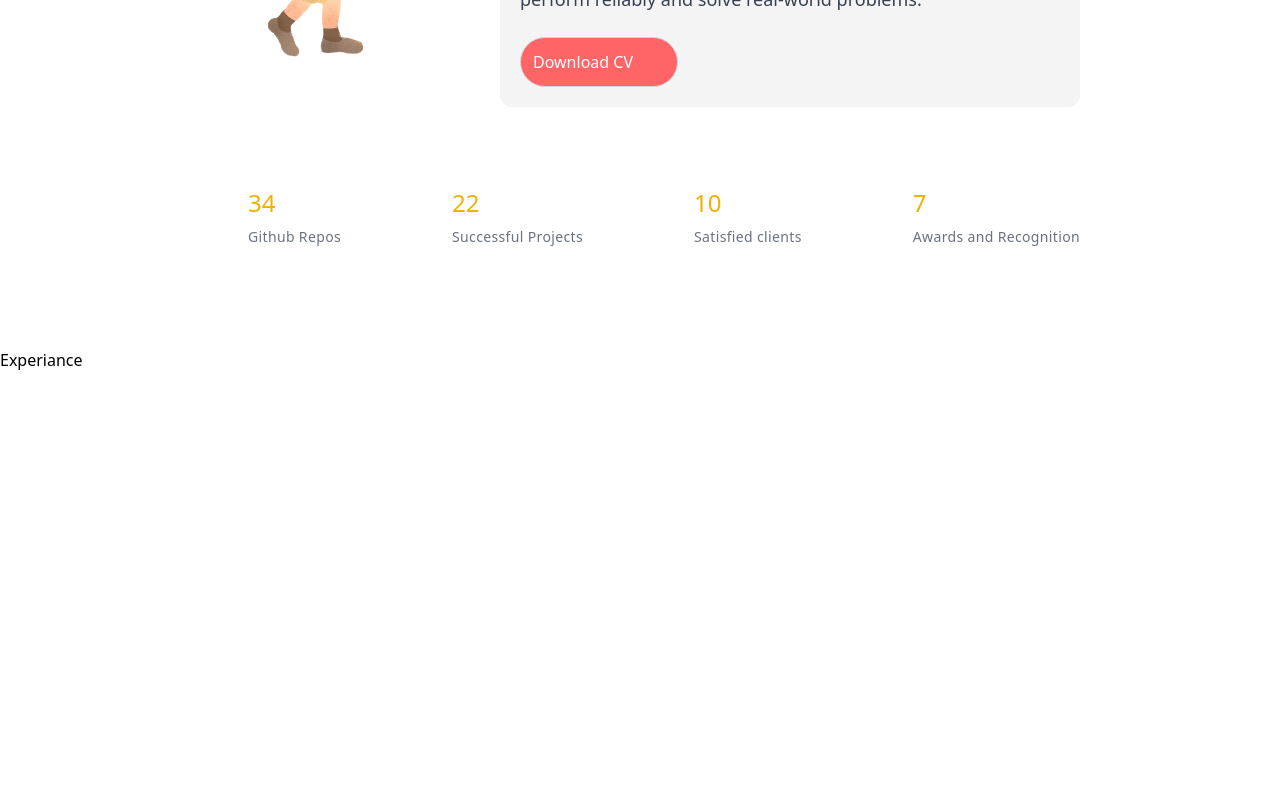
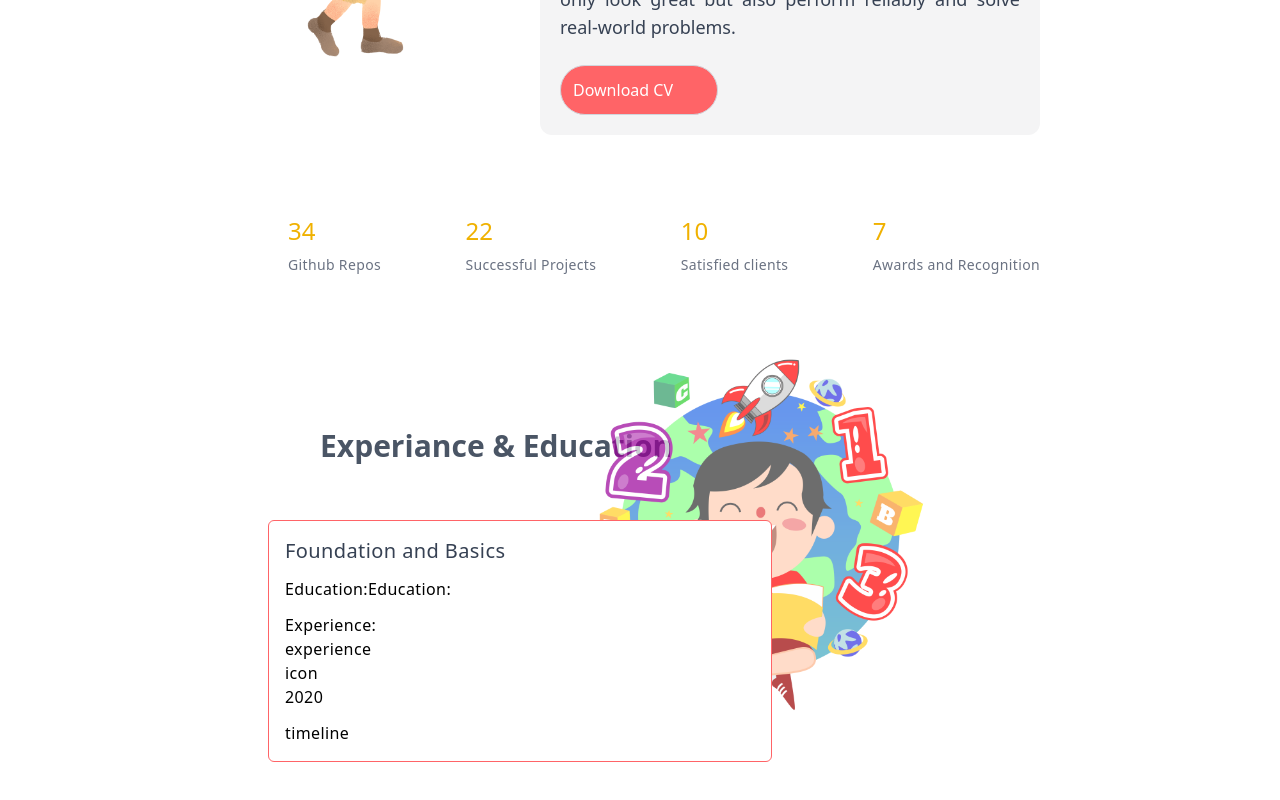
Before and after one commit to Tsigie-beyene/portfolio-website, a Next.js app: page / in a window 1280 px wide. Shown: the part 1252-2052 px from the top of the page. Before the commit the page ends 1624 px from the top, so only its background shows below. Built offline with nearby package versions, Linux system fonts and the light colour scheme; some icons are missing.

Commit message:
adding Education and experiance section

```diff
--- a/src/components/About.jsx
+++ b/src/components/About.jsx
@@ -6,7 +6,7 @@ import Achievements from "./sub/Achievements"
 import { aboutData,aboutText,downloadIcon,arrowLeftIcon } from "@/assets"
 export default function About() {
   return (
-<div className="min-h-screen px-50 flex flex-col items-center justify-center">
+<div className="min-h-screen px-60 flex flex-col items-center justify-center">
      <Heading text={"About Me"}/>
       <div className="w-full flex items-center justify-between  md:justify-center">
       <Image src={'/about-me.png'} alt="About Image" width={400} height={400} className="w-[300px] lg:w-[200px] md:hidden sm:hidden  "/>
--- a/src/components/Experiance.jsx
+++ b/src/components/Experiance.jsx
@@ -1,6 +1,51 @@
 'use client'
+
+import Heading from "./sub/Heading"
+import Image from "next/image"
+
 export default function Experiance () {
   return (
-    <div>Experiance</div>
+    <div className="py-20 px-80 relative
+     ">
+      <Heading text={'Experiance & Education'}/>
+      <Image src={"/education.png"} alt= {'Experiance      Image'}width={400} height={400}
+      className=" absolute -top-4 right-80 opacity-70 lg:hidden md:hidden sm:hidden"
+     />
+      <div className="w-full h-full flext flex-col items-center justify-center gap-y-10 lg:gap-y-20">
+        <div className="w-[600px] xl:w-[480px] sm:w-full px-12 sm:px-0 relative -left-[100px]">
+          <div className=" flex flex-col gap-y-3 rounded-md border border-red-400 bg-white p-4 tracking-wide sm:text-sm">
+            <h1 className="text-xl sm:text-lg font-light text-gray-700">Foundation and Basics </h1>
+            <p>
+              <span>
+                Education:
+              </span>
+              <span>
+                Education:
+              </span>
+            </p>
+            <div>
+             <span>
+              Experience:
+             </span>
+             <ul>
+              <li>
+                experience
+              </li>
+             </ul>
+               <span>
+                icon
+               </span>
+               <div>
+                2020
+               </div>
+            </div>
+            <div>
+              timeline
+            </div>
+          </div>
+        </div>
+      </div>
+
+    </div>
   )
 }
```
Also changed, not shown: package.json (line endings or trailing spaces).
